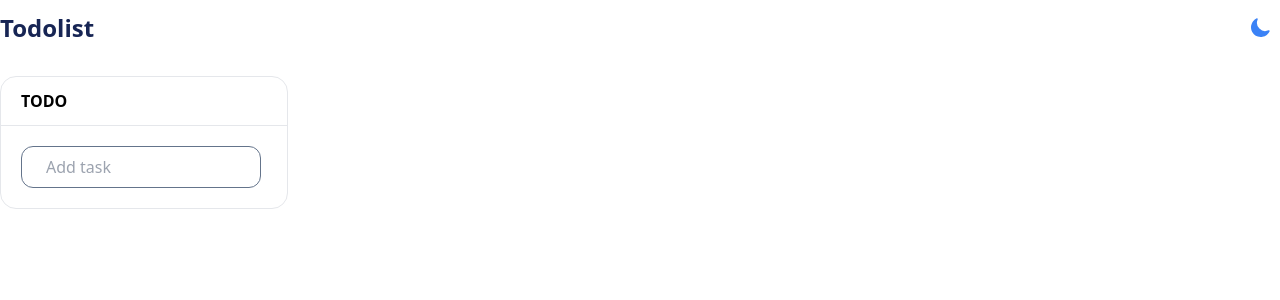
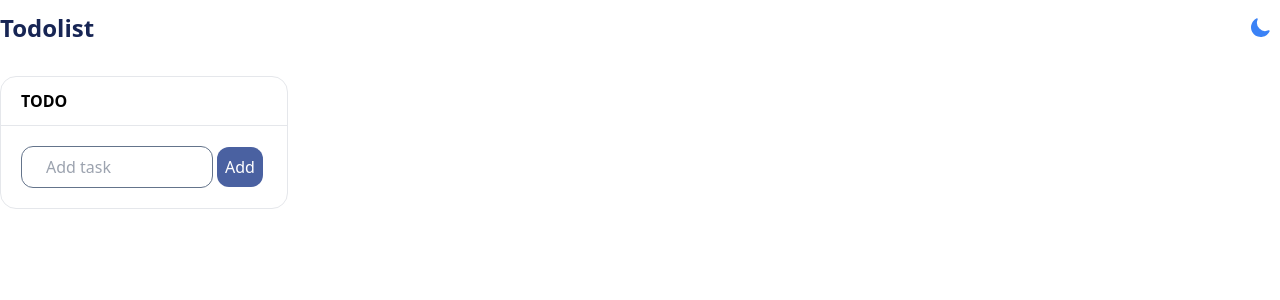
Before and after one commit to myhrindra194/kanban_board, a React (Vite) app: page / in a window 1280 px wide. Shown: the top 300 px of the page. Built offline with nearby package versions, Linux system fonts and the light colour scheme.

Commit message:
Add edit task feat

```diff
--- a/src/App.jsx
+++ b/src/App.jsx
@@ -1,6 +1,7 @@
 import { useEffect, useState } from "react";
 import ListTask from "./components/ListTask";
 import Navbar from "./components/Navbar";
+import { ListTaskProvider } from "./components/TasksContext";
 
 function App() {
   const [theme, setTheme] = useState(
@@ -19,7 +20,9 @@ function App() {
   return (
     <main className="lg:container mx-auto w-full">
       <Navbar theme={theme} handleToogleTheme={handleToogleTheme} />
-      <ListTask />
+      <ListTaskProvider>
+        <ListTask />
+      </ListTaskProvider>
     </main>
   );
 }
--- a/src/components/ListTask.jsx
+++ b/src/components/ListTask.jsx
@@ -1,34 +1,11 @@
-import { useEffect, useState } from "react";
+import { useContext, useState } from "react";
 import TaskCard from "./TaskCard";
+import { ListTaskContext } from "./TasksContext";
 
 export default function ListTask() {
-  const [taskList, setTaskList] = useState(
-    window.localStorage.getItem("myList")
-      ? JSON.parse(window.localStorage.getItem("myList"))
-      : []
-  );
-  const [idUnique, setIdUnique] = useState(
-    window.localStorage.getItem("idUnique")
-      ? parseInt(localStorage.getItem("idUnique"))
-      : 0
-  );
-  const [task, setTask] = useState({
-    id: idUnique,
-    content: "",
-  });
-
-  useEffect(() => {
-    const tasks = JSON.parse(window.localStorage.getItem("myList"));
-    if (tasks) setTaskList(tasks);
-  }, []);
-
-  useEffect(() => {
-    localStorage.setItem("myList", JSON.stringify(taskList));
-  }, [taskList]);
-
-  useEffect(() => {
-    localStorage.setItem("idUnique", JSON.stringify(idUnique));
-  }, [idUnique]);
+  const { taskList, setTaskList, idUnique, setIdUnique } =
+    useContext(ListTaskContext);
+  const [task, setTask] = useState({ id: idUnique, content: "" });
 
   const handleChange = (e) => {
     setTask({ ...task, content: e.target.value });
@@ -41,18 +18,6 @@ export default function ListTask() {
     setIdUnique(idUnique + 1);
   };
 
-  const handleDelete = (id) => {
-    const newTasks = taskList.filter((task) => task.id !== id);
-    setTaskList(newTasks);
-  };
-
-  const handleEdit = (id, newContent) => {
-    const newTasks = taskList.map((task, index) => {
-      if (index === id) return { ...task, content: newContent };
-    });
-    setTaskList(newTasks);
-  };
-
   return (
     <div className="w-72 rounded-2xl dark:border-none border dark:bg-slate-800/100 mt-5">
       <section className="w-full sticky py-3 ps-5 border-b dark:border-b-slate-500">
@@ -60,23 +25,23 @@ export default function ListTask() {
       </section>
       <div className="w-max p-5 max-h-96 overflow-y-scroll">
         {taskList.length > 0 &&
-          taskList.map((task) => (
-            <TaskCard
-              key={task.id}
-              task={task.content}
-              handleDelete={() => handleDelete(task.id)}
-              handleEdit={() => handleEdit(task.id)}
-            />
-          ))}
-        <form action="" onSubmit={handleSubmit}>
+          taskList.map((task) => <TaskCard key={task.id} task={task} />)}
+        <form action="" onSubmit={handleSubmit} className="dark:text-white">
           <input
             name="task"
             id="task"
-            className="w-60 p-2 dark:bg-slate-900/100 border border-slate-500/100 rounded-xl outline-none focus:ring-2 ring-blue-500 dark:text-white indent-4"
+            className="w-48 p-2 dark:bg-slate-900/100 border border-slate-500/100 rounded-xl outline-none focus:ring-2 ring-blue-500 indent-4"
             placeholder="Add task"
             value={task.content}
             onChange={handleChange}
           />
+          <button
+            type="submit"
+            className="p-2 ms-1 rounded-xl bg-blue-900 text-white disabled:opacity-80"
+            disabled={task.content.trim() === ""}
+          >
+            Add
+          </button>
         </form>
       </div>
     </div>
--- a/src/components/TaskCard.jsx
+++ b/src/components/TaskCard.jsx
@@ -1,10 +1,54 @@
 import { PencilIcon, TrashIcon } from "@heroicons/react/24/outline";
+import { useContext, useState } from "react";
+import { ListTaskContext } from "./TasksContext";
 
 /* eslint-disable react/prop-types */
-export default function TaskCard({ task, handleDelete, handleEdit }) {
+export default function TaskCard({ task }) {
+  const { taskList, setTaskList } = useContext(ListTaskContext);
+  const [isEditing, setIsEditing] = useState(false);
+  const [newTask, setNewTask] = useState(task);
+
+  const handleEdit = () => setIsEditing(true);
+
+  const handleSubmit = (e) => {
+    e.preventDefault();
+    setNewTask({ ...task, content: e.target.value });
+    const newList = taskList.map((item) =>
+      item.id === task.id ? newTask : item
+    );
+    setTaskList(newList);
+    setNewTask(task);
+    setIsEditing(false);
+  };
+
+  const handleDelete = () => {
+    const newTasks = taskList.filter((item) => item != task);
+    setTaskList(newTasks);
+  };
+
   return (
-    <div className="w-60 p-2 mb-2 dark:bg-slate-900/100 rounded-xl outline-none hover:ring-2 ring-blue-500 dark:text-white  bg-blue-100/100 flex justify-between items-center group">
-      <p className="indent-4">{task}</p>
+    <>
+      {isEditing ? (
+        <form action="" onSubmit={handleSubmit}>
+          <input
+            name="taskEdit"
+            id="taskEdit"
+            type="text"
+            className="w-48 p-2 mb-2 dark:bg-slate-900/100 border border-slate-500/100 rounded-xl outline-none focus:ring-2 ring-blue-500 dark:text-white indent-4"
+            defaultValue={task.content}
+            onChange={(e) => setNewTask({ ...task, content: e.target.value })}
+          />
+          <button
+            type="submit"
+            className="ms-2 p-2 rounded-xl bg-blue-900 text-white disabled:opacity-80"
+            disabled={newTask.content.trim() === ""}
+          >
+            Edit
+          </button>
+        </form>
+      ) : (
+        <div className="w-60 p-2 mb-2 dark:bg-slate-900/100 rounded-xl outline-blue-400 hover:ring-2 ring-blue-500 dark:text-white  bg-blue-100/100 flex justify-between items-center group">
+          <p className="indent-4">{task.content}</p>
           <div className="flex gap-1">
             <PencilIcon
               className="size-4 group-hover:block hidden cursor-pointer"
@@ -16,5 +60,7 @@ export default function TaskCard({ task, handleDelete, handleEdit }) {
             />
           </div>
         </div>
+      )}
+    </>
   );
 }
--- /dev/null
+++ b/src/components/TasksContext.jsx
@@ -0,0 +1,44 @@
+/* eslint-disable react/prop-types */
+import { createContext, useEffect, useState } from "react";
+
+// eslint-disable-next-line react-refresh/only-export-components
+export const ListTaskContext = createContext();
+
+export const ListTaskProvider = ({ children }) => {
+  const [taskList, setTaskList] = useState(
+    window.localStorage.getItem("myList")
+      ? JSON.parse(window.localStorage.getItem("myList"))
+      : []
+  );
+  const [idUnique, setIdUnique] = useState(
+    window.localStorage.getItem("idUnique")
+      ? parseInt(localStorage.getItem("idUnique"))
+      : 0
+  );
+
+  useEffect(() => {
+    const tasks = JSON.parse(window.localStorage.getItem("myList"));
+    if (tasks) setTaskList(tasks);
+  }, [setTaskList]);
+
+  useEffect(() => {
+    localStorage.setItem("myList", JSON.stringify(taskList));
+  }, [taskList]);
+
+  useEffect(() => {
+    localStorage.setItem("idUnique", JSON.stringify(idUnique));
+  }, [idUnique]);
+
+  return (
+    <ListTaskContext.Provider
+      value={{
+        taskList,
+        setTaskList,
+        idUnique,
+        setIdUnique,
+      }}
+    >
+      {children}
+    </ListTaskContext.Provider>
+  );
+};
```
Lines whose indentation alone changed are shown as unchanged.
